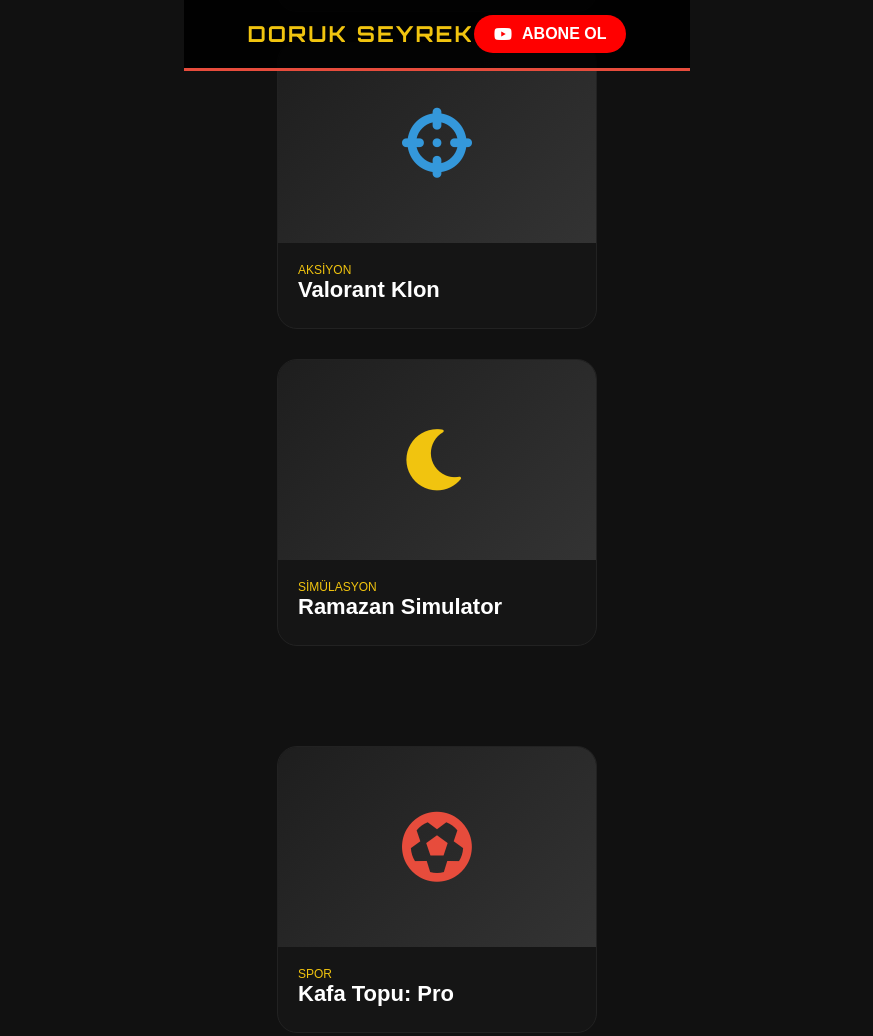
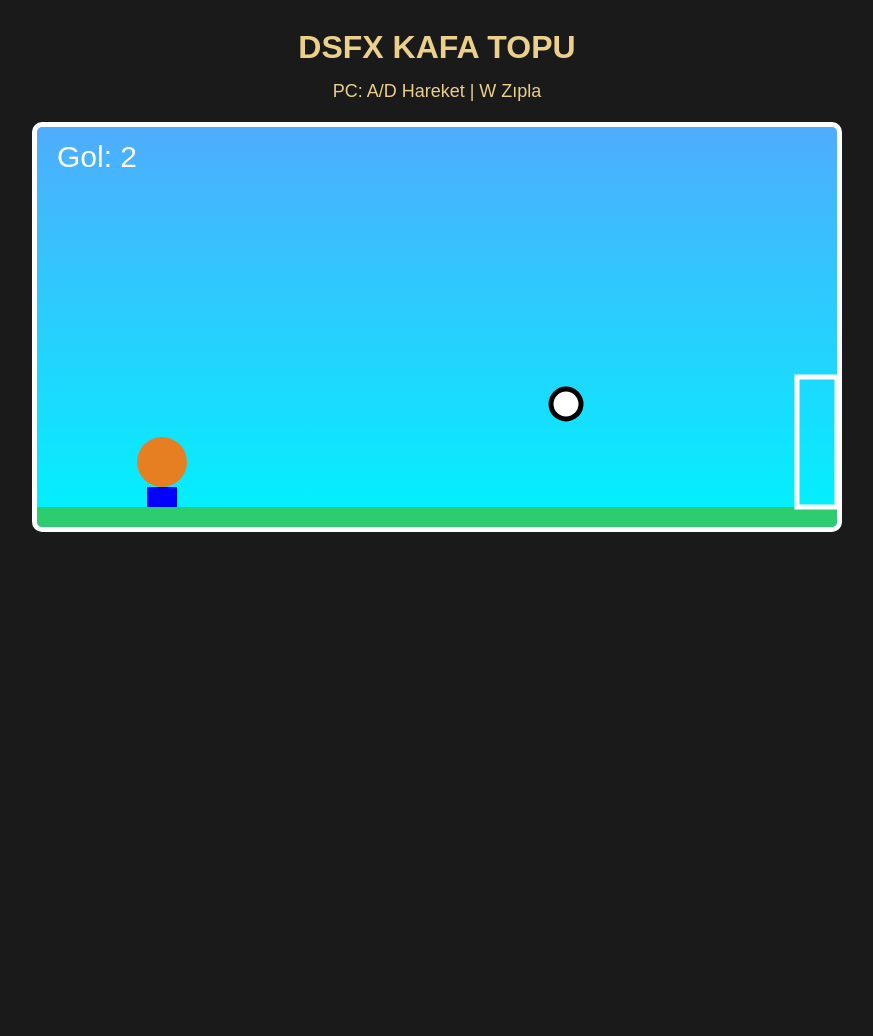
Before and after one commit to DSFXTR/Ds-Oyun-k-t-phanesi-, a plain HTML site: page index.html in a window 1280 px wide. Shown: the top 1036 px of the page, without its empty margins (203-1076 px from the left). After the commit the page ends 800 px from the top, so only its background shows below. Drawn offline with Linux system fonts and the light colour scheme.

Commit message:
Update index.html

```diff
--- a/index.html
+++ b/index.html
@@ -2,271 +2,136 @@
 <html lang="tr">
 <head>
     <meta charset="UTF-8">
-    <meta name="viewport" content="width=device-width, initial-scale=1.0">
-    <title>Doruk Seyrek | Official Game Hub</title>
-    <link href="https://fonts.googleapis.com/css2?family=Orbitron:wght@400;700&family=Poppins:wght@300;600&display=swap" rel="stylesheet">
-    <link rel="stylesheet" href="https://cdnjs.cloudflare.com/ajax/libs/font-awesome/6.0.0/css/all.min.css">
-
+    <title>DSFX - Kafa Topu Pro Edition</title>
     <style>
-        :root {
-            --gs-yellow: #f1c40f;
-            --gs-red: #e74c3c;
-            --bg-dark: #0a0a0a;
-            --card-bg: #151515;
-            --text-white: #ffffff;
-        }
-
-        body {
-            background-color: var(--bg-dark);
-            color: var(--text-white);
-            font-family: 'Poppins', sans-serif;
-            margin: 0;
-            overflow-x: hidden;
-        }
-
-        /* NAVBAR */
-        header {
-            display: flex;
-            justify-content: space-between;
-            align-items: center;
-            padding: 15px 5%;
-            background: rgba(0, 0, 0, 0.9);
-            border-bottom: 3px solid var(--gs-red);
-            position: sticky;
-            top: 0;
-            z-index: 1000;
-        }
-
-        .logo {
-            font-family: 'Orbitron', sans-serif;
-            font-size: 22px;
-            font-weight: bold;
-            letter-spacing: 2px;
-            color: var(--gs-yellow);
-        }
-
-        .yt-link {
-            background: #ff0000;
-            color: white;
-            padding: 10px 20px;
-            border-radius: 30px;
-            text-decoration: none;
-            font-weight: bold;
-            display: flex;
-            align-items: center;
-            gap: 10px;
-            transition: 0.3s;
-        }
-
-        .yt-link:hover { transform: scale(1.1); box-shadow: 0 0 15px rgba(255,0,0,0.5); }
-
-        /* HERO SECTION */
-        .hero {
-            text-align: center;
-            padding: 100px 20px;
-            background: linear-gradient(to bottom, #1a1a1a, var(--bg-dark));
-        }
-
-        .hero h1 {
-            font-family: 'Orbitron', sans-serif;
-            font-size: clamp(30px, 5vw, 60px);
-            margin: 0;
-            text-transform: uppercase;
-        }
-
-        .hero span { color: var(--gs-red); }
-
-        /* GAME GRID */
-        .game-container {
-            display: grid;
-            grid-template-columns: repeat(auto-fill, minmax(320px, 1fr));
-            gap: 30px;
-            padding: 50px 5%;
-        }
-
-        .card {
-            background: var(--card-bg);
-            border-radius: 20px;
-            overflow: hidden;
-            border: 1px solid #222;
-            transition: 0.4s;
-            cursor: pointer;
-            position: relative;
-        }
-
-        .card:hover {
-            border-color: var(--gs-yellow);
-            transform: translateY(-10px) scale(1.02);
-        }
-
-        .card-img {
-            height: 200px;
-            display: flex;
-            align-items: center;
-            justify-content: center;
-            font-size: 70px;
-            background: linear-gradient(135deg, #1e1e1e, #333);
-        }
-
-        .card-content { padding: 20px; }
-        .card-title { font-size: 22px; font-weight: bold; margin-bottom: 5px; }
-        .card-tag { font-size: 12px; color: var(--gs-yellow); text-transform: uppercase; }
-
-        /* MODAL (OYUN PENCERESİ) */
-        .modal {
-            display: none;
-            position: fixed;
-            top: 0; left: 0; width: 100%; height: 100%;
-            background: rgba(0,0,0,0.95);
-            z-index: 2000;
-            justify-content: center;
-            align-items: center;
-        }
-
-        .modal-content {
-            width: 90%;
-            max-width: 1000px;
-            height: 80vh;
-            background: #000;
-            border: 2px solid var(--gs-yellow);
-            border-radius: 15px;
-            position: relative;
-        }
-
-        .close-modal {
-            position: absolute;
-            top: -40px; right: 0;
-            color: white; font-size: 30px; cursor: pointer;
-        }
-
-        iframe { width: 100%; height: 100%; border: none; border-radius: 13px; }
-
+        body { background: #1a1a1a; display: flex; flex-direction: column; align-items: center; color: white; font-family: sans-serif; }
+        canvas { background: linear-gradient(#4facfe 0%, #00f2fe 100%); border: 5px solid #fff; border-radius: 10px; margin-top: 20px; }
+        .controls { margin-top: 10px; font-size: 18px; color: #ebd08c; }
+        h1 { color: #ebd08c; margin-bottom: 5px; }
     </style>
 </head>
 <body>
-
-    <header>
-        <div class="logo">DORUK SEYREK</div>
-        <a href="https://www.youtube.com/@DORUKUNRENKLIDUNYASI" target="_blank" class="yt-link">
-            <i class="fab fa-youtube"></i> ABONE OL
-        </a>
-    </header>
-
-    <section class="hero">
-        <h1>Oyun <span>Kütüphanesi</span></h1>
-        <p>Bütün projelerim tek bir noktada. Tıkla ve hemen oyna!</p>
-    </section>
-
-    <div class="game-container">
-
-        <div class="card" onclick="openGame('KAFA TOPU', 'https://kafa-topu-linkin.html')">
-            <div class="card-img" style="color: #e74c3c;"><i class="fas fa-futbol"></i></div>
-            <div class="card-content">
-                <div class="card-tag">Spor</div>
-                <div class="card-title">Kafa Topu: Pro</div>
-            </div>
-        </div>
-
-        <div class="card" onclick="openGame('VALORANT', 'https://valorant-linkin.html')">
-            <div class="card-img" style="color: #3498db;"><i class="fas fa-crosshairs"></i></div>
-            <div class="card-content">
-                <div class="card-tag">Aksiyon</div>
-                <div class="card-title">Valorant Klon</div>
-            </div>
-        </div>
-
-        <div class="card" onclick="openGame('RAMAZAN', 'https://ramazan-sim-linkin.html')">
-            <div class="card-img" style="color: #f1c40f;"><i class="fas fa-moon"></i></div>
-            <div class="card-content">
-                <div class="card-tag">Simülasyon</div>
-                <div class="card-title">Ramazan Simulator</div>
-            </div>
-        </div>
-
-    </div>
-
-    <div id="gameModal" class="modal">
-        <div class="modal-content">
-            <span class="close-modal" onclick="closeGame()">&times; Kapat</span>
-            <iframe id="gameFrame" src=""></iframe>
-        </div>
-    </div>
+    <h1>DSFX KAFA TOPU</h1>
+    <div class="controls">PC: A/D Hareket | W Zıpla</div>
+    <canvas id="gameCanvas" width="800" height="400"></canvas>
 
     <script>
-        function openGame(title, url) {
-            // Eğer URL hala boşsa hata verme, uyarı ver
-            if(url.includes('linkin.html')) {
-                alert(title + " yakında eklenecek! Şu an yapım aşamasında.");
-                return;
+        const canvas = document.getElementById("gameCanvas");
+        const ctx = canvas.getContext("2d");
+
+        // Oyun Değişkenleri
+        let score = 0;
+        const gravity = 0.5;
+
+        // Oyuncu Objesi
+        const player = {
+            x: 100, y: 300, width: 50, height: 70,
+            dx: 0, dy: 0, speed: 5, jumpPower: -12, grounded: false
+        };
+
+        // Top Objesi
+        const ball = {
+            x: 400, y: 200, radius: 15,
+            dx: 3, dy: 0, bounce: 0.7
+        };
+
+        // Tuş Kontrolleri
+        const keys = {};
+        window.addEventListener("keydown", e => keys[e.code] = true);
+        window.addEventListener("keyup", e => keys[e.code] = false);
+
+        function update() {
+            // Hareket Kontrolü
+            if (keys["KeyA"]) player.dx = -player.speed;
+            else if (keys["KeyD"]) player.dx = player.speed;
+            else player.dx = 0;
+
+            if (keys["KeyW"] && player.grounded) {
+                player.dy = player.jumpPower;
+                player.grounded = false;
             }
-            document.getElementById('gameFrame').src = url;
-            document.getElementById('gameModal').style.display = 'flex';
+
+            // Fizik Uygulama
+            player.dy += gravity;
+            player.x += player.dx;
+            player.y += player.dy;
+
+            ball.dy += gravity;
+            ball.x += ball.dx;
+            ball.y += ball.dy;
+
+            // Zemin Çarpışması
+            if (player.y + player.height > canvas.height - 20) {
+                player.y = canvas.height - 20 - player.height;
+                player.dy = 0;
+                player.grounded = true;
+            }
+
+            if (ball.y + ball.radius > canvas.height - 20) {
+                ball.y = canvas.height - 20 - ball.radius;
+                ball.dy *= -ball.bounce;
+            }
+
+            // Duvar ve Kale Çarpışması
+            if (ball.x + ball.radius > canvas.width || ball.x - ball.radius < 0) {
+                if (ball.y > 250) { // Gol Bölgesi
+                    score++;
+                    resetBall();
+                } else {
+                    ball.dx *= -1;
+                }
+            }
+
+            // Oyuncu ve Top Çarpışması
+            let dist = Math.hypot(ball.x - (player.x + player.width/2), ball.y - (player.y + player.height/2));
+            if (dist < 50) {
+                ball.dx = (ball.x - (player.x + player.width/2)) * 0.2;
+                ball.dy = -10;
+            }
+
+            draw();
+            requestAnimationFrame(update);
         }
 
-        function closeGame() {
-            document.getElementById('gameModal').style.display = 'none';
-            document.getElementById('gameFrame').src = '';
+        function resetBall() {
+            ball.x = 400; ball.y = 100; ball.dx = 3; ball.dy = 0;
         }
+
+        function draw() {
+            ctx.clearRect(0, 0, canvas.width, canvas.height);
+
+            // Çim
+            ctx.fillStyle = "#2ecc71";
+            ctx.fillRect(0, canvas.height - 20, canvas.width, 20);
+
+            // Kale (Sağ taraf)
+            ctx.strokeStyle = "white";
+            ctx.lineWidth = 5;
+            ctx.strokeRect(canvas.width - 40, 250, 40, 130);
+
+            // Oyuncu (Kafa Şeklinde)
+            ctx.fillStyle = "#e67e22";
+            ctx.beginPath();
+            ctx.arc(player.x + 25, player.y + 25, 25, 0, Math.PI * 2);
+            ctx.fill();
+            ctx.fillStyle = "blue";
+            ctx.fillRect(player.x + 10, player.y + 50, 30, 20); // Vücut
+
+            // Top
+            ctx.fillStyle = "white";
+            ctx.beginPath();
+            ctx.arc(ball.x, ball.y, ball.radius, 0, Math.PI * 2);
+            ctx.fill();
+            ctx.strokeStyle = "black";
+            ctx.stroke();
+
+            // Skor
+            ctx.fillStyle = "white";
+            ctx.font = "30px Arial";
+            ctx.fillText("Gol: " + score, 20, 40);
+        }
+
+        update();
     </script>
-
 </body>
 </html>
-    <div class="game-container">
-
-        <div class="card" onclick="openGame('KAFA TOPU', 'oyunlar/kafa-topu.html')">
-            <div class="card-img" style="color: #e74c3c;"><i class="fas fa-futbol"></i></div>
-            <div class="card-content">
-                <div class="card-tag">Spor</div>
-                <div class="card-title">Kafa Topu: Pro</div>
-            </div>
-        </div>
-
-        <div class="card" onclick="openGame('VALORANT', 'oyunlar/valorant.html')">
-
-    <script>
-        function openGame(title, url) {
-            // Oyun penceresini açar ve içine oyun linkini yükler
-            document.getElementById('gameFrame').src = url;
-            document.getElementById('gameModal').style.display = 'flex';
-        }
-
-        function closeGame() {
-            document.getElementById('gameModal').style.display = 'none';
-            document.getElementById('gameFrame').src = '';
-        }
-    </script>
-
-            <div class="card-img" style="color: #3498db;"><i class="fas fa-crosshairs"></i></div>
-            <div class="card-content">
-                <div class="card-tag">Aksiyon</div>
-                <div class="card-title">Valorant Klon</div>
-            </div>
-        </div>
-
-    </div>
-<!DOCTYPE html>
-<html lang="tr">
-<head>
-    <meta charset="UTF-8">
-    <title>Kafa Topu Pro - Doruk Seyrek</title>
-    <style>
-        body { background: #111; color: white; margin: 0; overflow: hidden; font-family: sans-serif; display: flex; flex-direction: column; align-items: center; justify-content: center; height: 100vh; }
-        #game-container { position: relative; width: 600px; height: 300px; background: #2ecc71; border: 4px solid white; border-bottom: none; }
-        #player { position: absolute; bottom: 0; left: 50px; width: 40px; height: 50px; background: #e74c3c; border-radius: 10px 10px 0 0; transition: 0.1s; }
-        #ball { position: absolute; bottom: 20px; left: 290px; width: 20px; height: 20px; background: white; border-radius: 50%; }
-        .goal { position: absolute; bottom: 0; width: 10px; height: 80px; background: white; }
-        .goal-right { right: 0; }
-        h1 { color: #f1c40f; margin-bottom: 10px; }
-    </style>
-</head>
-<body>
-    <h1>KAFA TOPU PRO</h1>
-    <div id="game-container">
-        <div id="player"></div>
-        <div id="ball"></div>
-        <div class="goal goal-left"></div>
-        <div class="goal goal-right"></div>
-    </div>
-    <p>Oyun dosyası başarıyla bağlandı! Proje geliştirilmeye hazır.</p>
-</body>
-</html>
```
